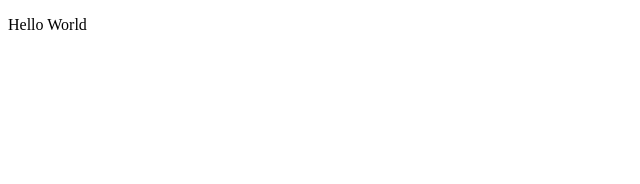
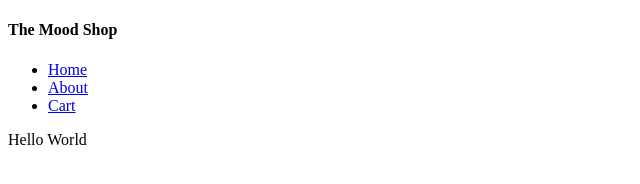
Before and after one commit to jennifercarreno/mood-shop, a plain HTML site: page index.html in a window 1280 px wide. Shown: the whole page, without its empty margins (0-640 px from the left). Drawn offline with Linux system fonts and the light colour scheme.

Commit message:
made navbar skeleton

```diff
--- a/index.html
+++ b/index.html
@@ -5,6 +5,16 @@
   </head>
 
   <body>
+      <header class = 'page-header'>
+          <h4>The Mood Shop</h4>
+          <nav>
+              <ul>
+                  <li><a href="#">Home</a></li>
+                  <li><a href="#">About</a></li>
+                  <li><a href="#">Cart</a></li>
+              </ul>
+          </nav>
+      </header>
       <p> Hello World </p>
   </body>
 </html>
```
